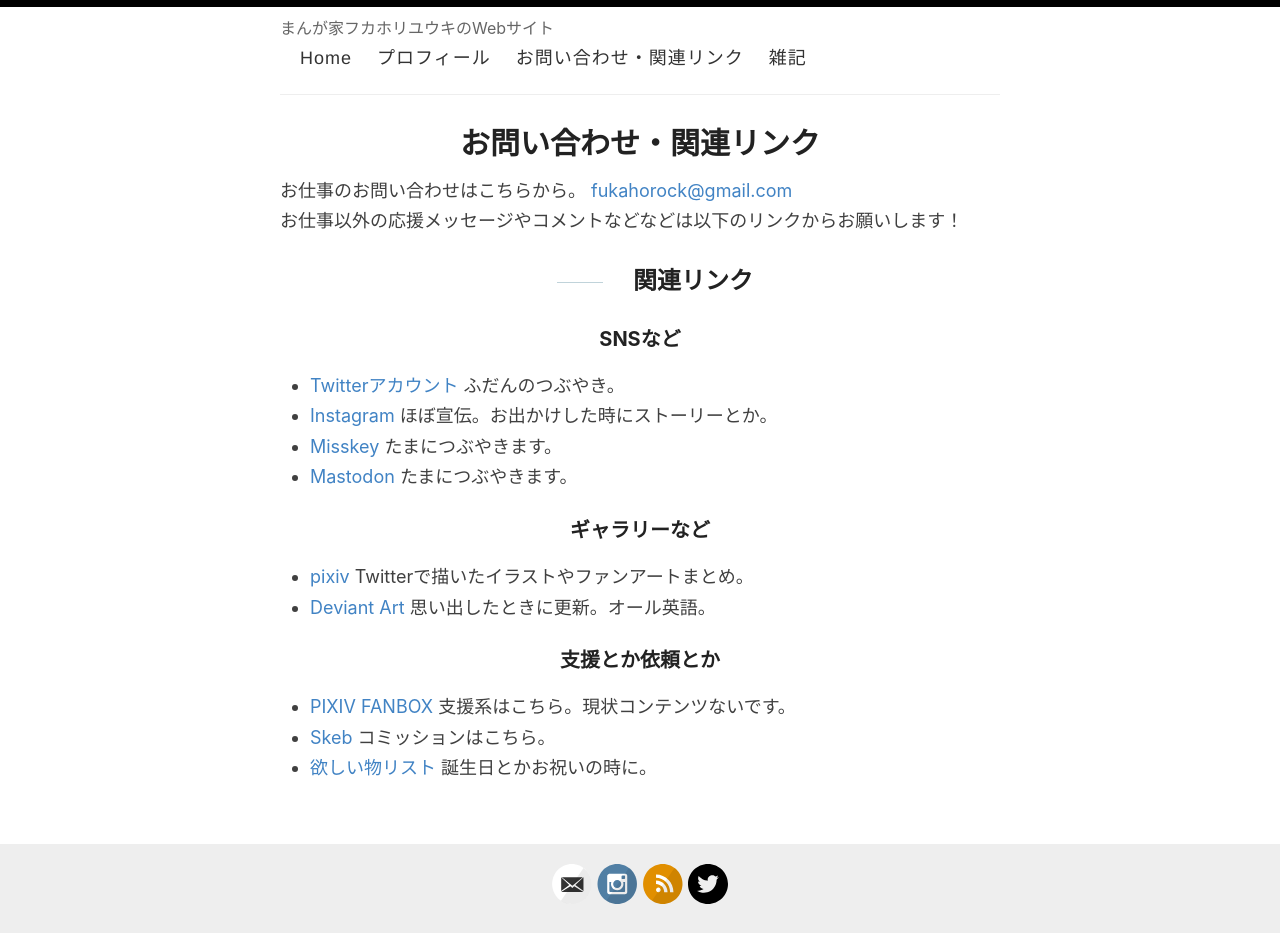
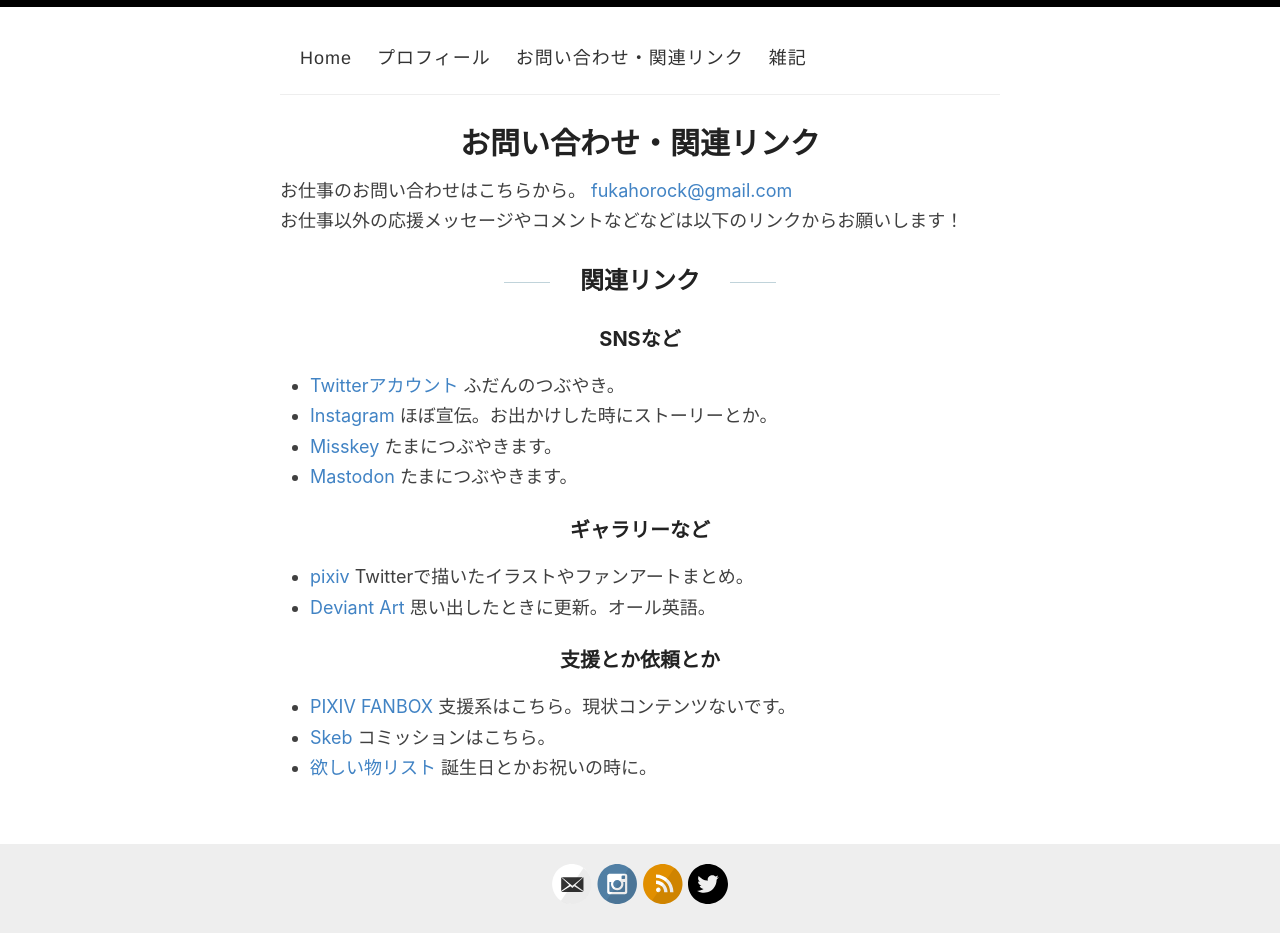
Before and after one commit to fukahorock/rock54main, a Jekyll site: the page built from contacts.md, in a window 1280 px wide. Built offline with Jekyll 4.4.1, drawn with Linux system fonts in a browser that asks for light colours.

Commit message:
change css

```diff
--- a/_config.yml
+++ b/_config.yml
@@ -1,5 +1,5 @@
 site.name: rock54.net
-description: まんが家フカホリユウキのWebサイト
+site.description: まんが家フカホリユウキのWebサイト
 site.lang: ja
 plugins:
   - jekyll-remote-theme
--- a/assets/style.scss
+++ b/assets/style.scss
@@ -64,7 +64,7 @@
 }
 
 @media (min-width: 769px){
-	.post h2::before, .post h2::after, .entry h2::before, entry h2::after,  {
+	.post h2::before, .post h2::after, .entry h2::before, .entry h2::after,  {
 	    content: "";
 	    display: inline-block;
 	    vertical-align: middle;
```
